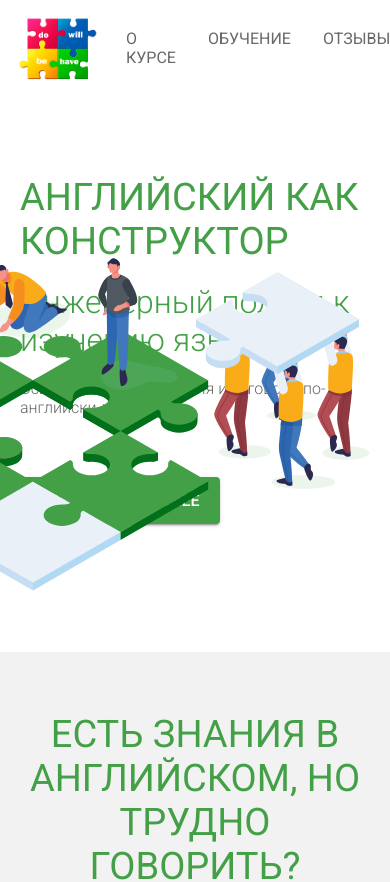
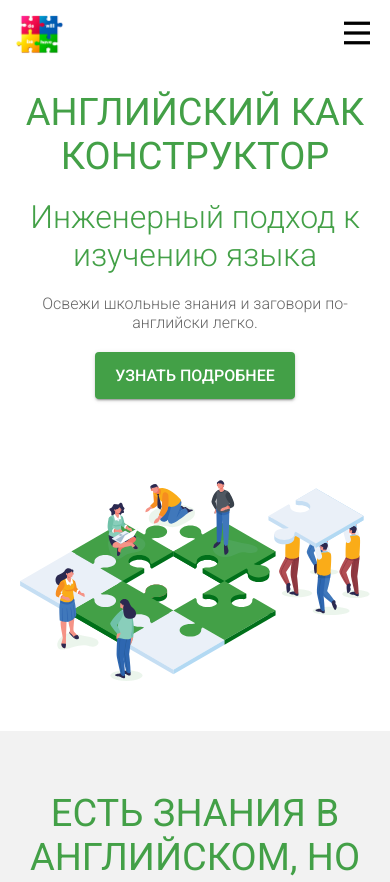
Before and after one commit to v1talii-dev/english-constructor, a Nuxt app: page / in a window 390 px wide. Shown: the top 882 px of the page. Built offline with nearby package versions, Linux system fonts and the light colour scheme.

Commit message:
upd: work on adaptation

```diff
--- a/components/Promo.vue
+++ b/components/Promo.vue
@@ -53,7 +53,27 @@
   position: absolute;
   bottom: 0;
   right: 0;
-  width: 600px;
+  max-width: 600px;
+  width: 100%;
   height: auto;
 }
+
+@media screen and (max-width: 1024px) {
+  .promo {
+    height: 70vh;
+    text-align: center;
+    justify-content: start;
+    align-items: center;
+    margin-top: 20px;
+  }
+
+  .info {
+    margin-bottom: 20px;
+  }
+
+  .img {
+    right: 50%;
+    transform: translateX(50%);
+  }
+}
 </style>
--- a/layouts/default.vue
+++ b/layouts/default.vue
@@ -5,20 +5,53 @@
         <div class="header-container">
           <img class="logo" src="~/assets/logo.png" />
 
-          <div class="menu">
-            <a class="menu-item" href="#about">О курсе</a>
-            <a class="menu-item" href="#training">Обучение</a>
-            <a class="menu-item" href="#recall">Отзывы</a>
-            <a class="menu-item" href="#price">Прайс</a>
-            <a class="menu-item" href="#faq">FAQ</a>
-            <a class="menu-item" href="#contacts">Контакты</a>
+          <div class="menu" :class="menuActive ? ['menu--active'] : []">
+            <a class="menu-item" @click="menuToggle()" href="#about">О курсе</a>
+            <a class="menu-item" @click="menuToggle()" href="#training">
+              Обучение
+            </a>
+            <a class="menu-item" @click="menuToggle()" href="#recall">Отзывы</a>
+            <a class="menu-item" @click="menuToggle()" href="#price">Прайс</a>
+            <a class="menu-item" @click="menuToggle()" href="#faq">FAQ</a>
+            <a class="menu-item" @click="menuToggle()" href="#contacts">
+              Контакты
+            </a>
           </div>
+
+          <button class="menu-btn" type="button" @click="menuToggle()">
+            <img
+              v-show="!menuActive"
+              class="menu-icon"
+              src="~/assets/img/menu.svg"
+            />
+            <img
+              v-show="menuActive"
+              class="menu-icon"
+              src="~/assets/img/cancel.svg"
+            />
+          </button>
         </div>
       </div>
     </div>
     <Nuxt class="main" />
   </div>
 </template>
+
+<script>
+export default {
+  data: () => {
+    return {
+      menuActive: false
+    };
+  },
+
+  methods: {
+    menuToggle() {
+      this.menuActive = !this.menuActive;
+    }
+  }
+};
+</script>
 
 <style>
 html {
@@ -130,4 +163,57 @@ h1 {
 .main-fragment--primary .main-header {
   color: #fff;
 }
+.menu-btn {
+  display: none;
+  border: none;
+  padding: 0;
+  background-color: transparent;
+}
+
+@media screen and (max-width: 768px) {
+  .header-container {
+    width: 100%;
+    justify-content: space-between;
+  }
+  .logo {
+    width: 54px;
+  }
+  .menu {
+    display: none;
+  }
+  .menu--active {
+    display: block;
+    position: fixed;
+    width: 100%;
+    background-color: #fff;
+    top: 70px;
+    left: 0;
+    text-align: center;
+    padding-bottom: 10px;
+  }
+  .menu--active a {
+    display: block;
+    padding: 8px 0;
+  }
+  .menu-btn {
+    display: block;
+  }
+  .menu-btn:focus,
+  .menu-btn:active {
+    outline: none;
+  }
+  .menu-icon {
+    width: 26px;
+    height: auto;
+    cursor: pointer;
+    display: block;
+  }
+
+  .main {
+    padding-top: 70px;
+  }
+  .main-header-link {
+    top: -120px;
+  }
+}
 </style>
```
Also changed, not shown: assets/img/cancel.svg (added), assets/img/menu.svg (added).
